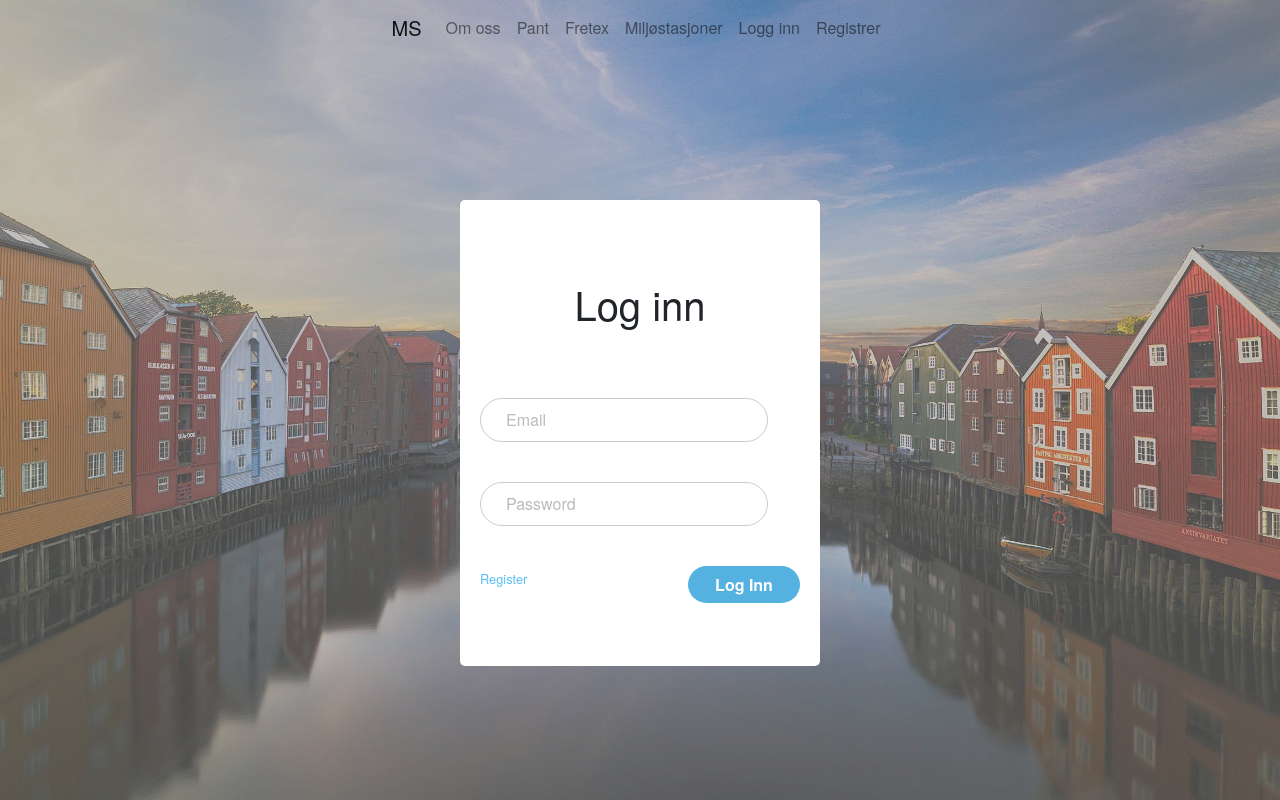
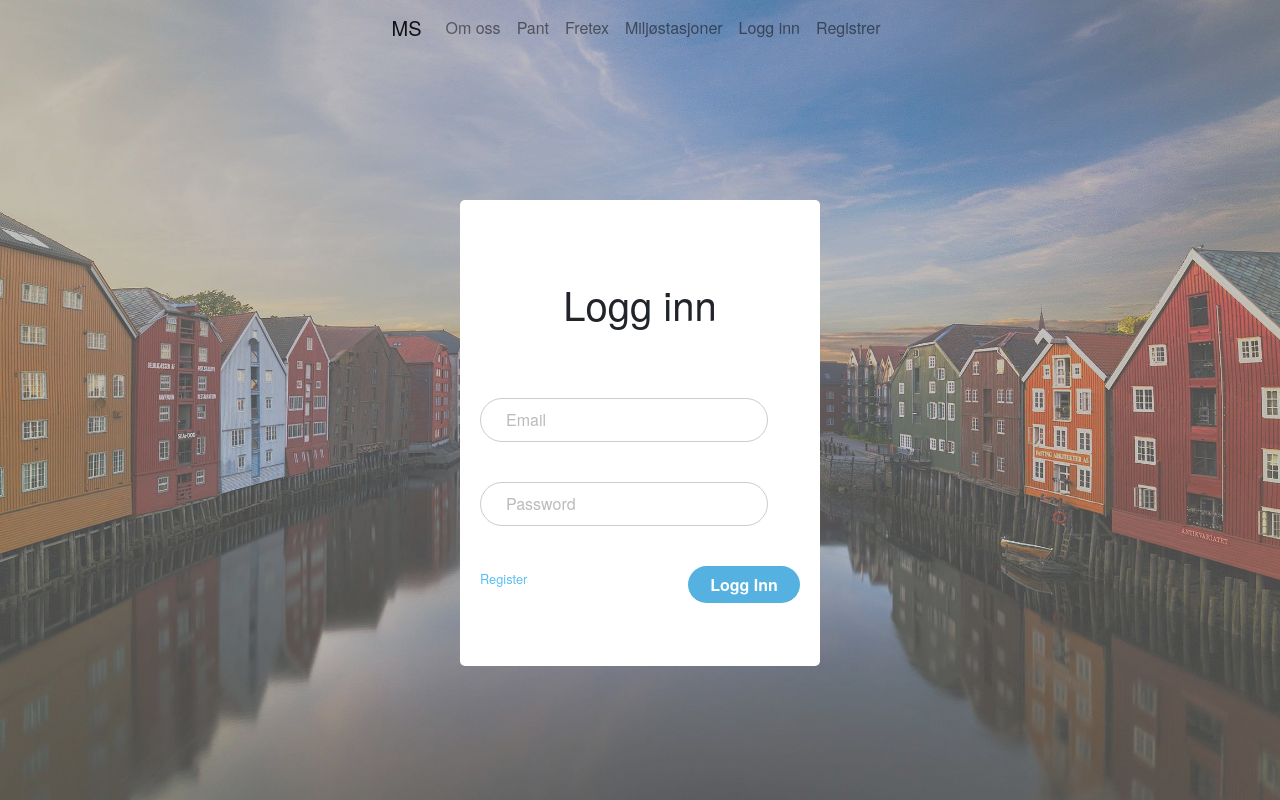
Before and after one commit to helenemolberg/blikvitt, a Flask app: page /login in a window 1280 px wide. Run offline with Flask 2, Linux system fonts and the light colour scheme; some libraries are stand-ins or nearby versions.

Commit message:
endret til norsk

```diff
--- a/templates/userLogin.html
+++ b/templates/userLogin.html
@@ -156,7 +156,7 @@ input[type="submit"].login:focus{outline: none;}
 
             <div id="form">
                 <div class="logo">
-                    <h1 class="text-center head">Log inn</h1>
+                    <h1 class="text-center head">Logg inn</h1>
                     <p>{{ message }}</p>
                 </div>
                 <div class="form-item">
@@ -173,7 +173,7 @@ input[type="submit"].login:focus{outline: none;}
                     <p class="pull-left"><a href="/registeruser">
                         <small>Register</small>
                     </a></p>
-                    <input type="submit" class="login pull-right" value="Log Inn">
+                    <input type="submit" class="login pull-right" value="Logg Inn">
                     <div class="clear-fix"></div>
                 </div>
             </div>
```
